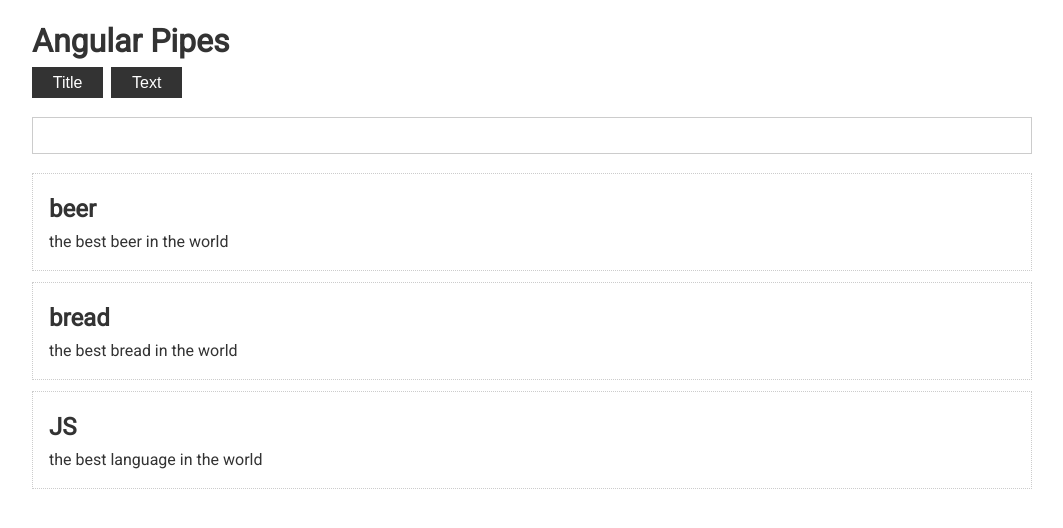
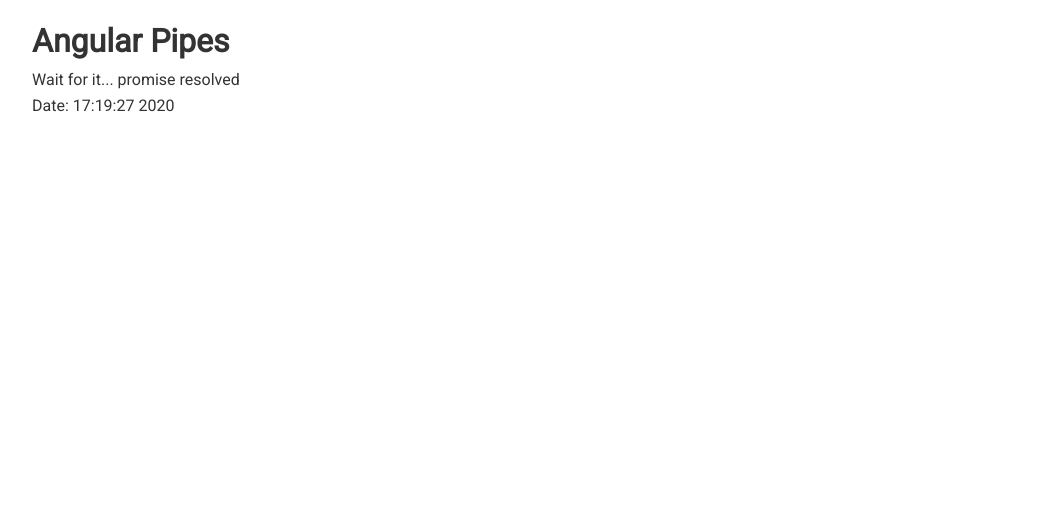
Before and after one commit to wolfykey/Angular8ls1, an Angular app: page / in a window 1280 px wide. Shown: the top 528 px of the page, without its empty margins (108-1171 px from the left). Built offline with nearby package versions, Linux system fonts and the light colour scheme.

Commit message:
done Pipe chapter

```diff
--- a/src/app/app.component.html
+++ b/src/app/app.component.html
@@ -1,15 +1,6 @@
 <div class="container">
   <h1>Angular Pipes</h1>
+  <p>Wait for it... {{ p | async }}</p>
 
-  <button class="btn" (click)="searchField = 'title'">Title</button>
-  <button class="btn" (click)="searchField = 'text'">Text</button>
-
-  <input type="text" [(ngModel)]="search">
-
-  <div
-    *ngFor="let post of posts | filter:search:searchField"
-    class="card">
-    <h2>{{post.title}}</h2>
-    <p>{{post.text}}</p>
-  </div>
+  <p>Date: {{ date | async | date:'HH:mm:ss yyyy' }}</p>
 </div>
--- a/src/app/app.component.ts
+++ b/src/app/app.component.ts
@@ -1,4 +1,5 @@
 import { Component } from '@angular/core';
+import { Observable } from 'rxjs';
 
 export interface IPost {
   title: string;
@@ -11,24 +12,15 @@
   styleUrls: [ './app.component.scss' ]
 })
 export class AppComponent {
+  p: Promise<string> = new Promise<string>(resolve => {
+    setTimeout(() => {
+      resolve('promise resolved');
+    }, 4000);
+  });
 
-  search = '';
-
-  searchField = 'title';
-
-  posts: IPost[] = [
-    {
-      title: 'beer',
-      text: 'the best beer in the world'
-    },
-    {
-      title: 'bread',
-      text: 'the best bread in the world'
-    },
-    {
-      title: 'JS',
-      text: 'the best language in the world'
-    },
-  ];
-
+  date: Observable<Date> = new Observable<Date>(obs => {
+    setInterval(() => {
+      obs.next(new Date());
+    }, 1000);
+  });
 }
--- a/src/app/pipes/filter.pipe.ts
+++ b/src/app/pipes/filter.pipe.ts
@@ -2,7 +2,8 @@
 import { IPost } from '../app.component';
 
 @Pipe({
-  name: 'filter'
+  name: 'filter',
+  pure: false
 })
 export class FilterPipe implements PipeTransform {
 
```
